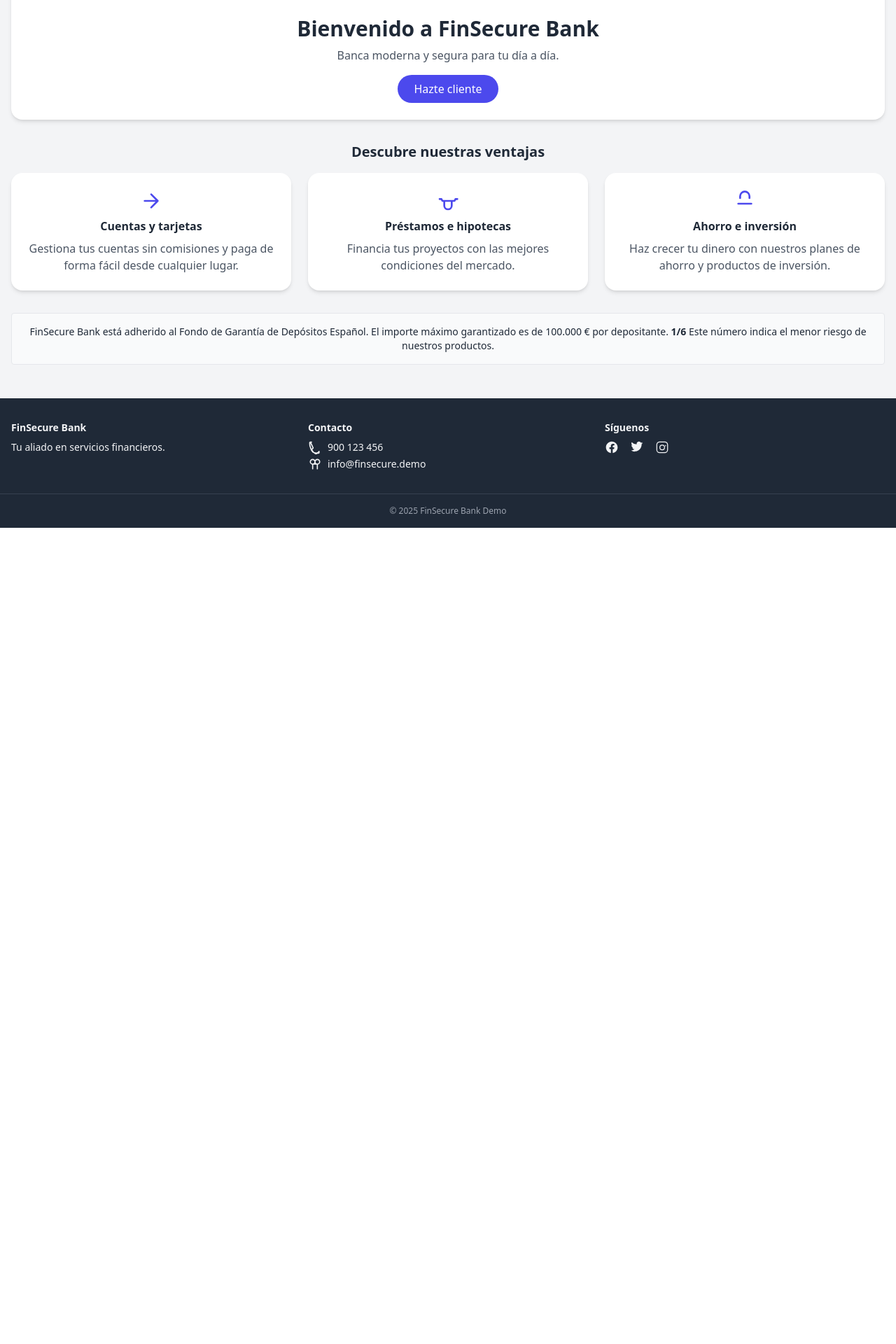
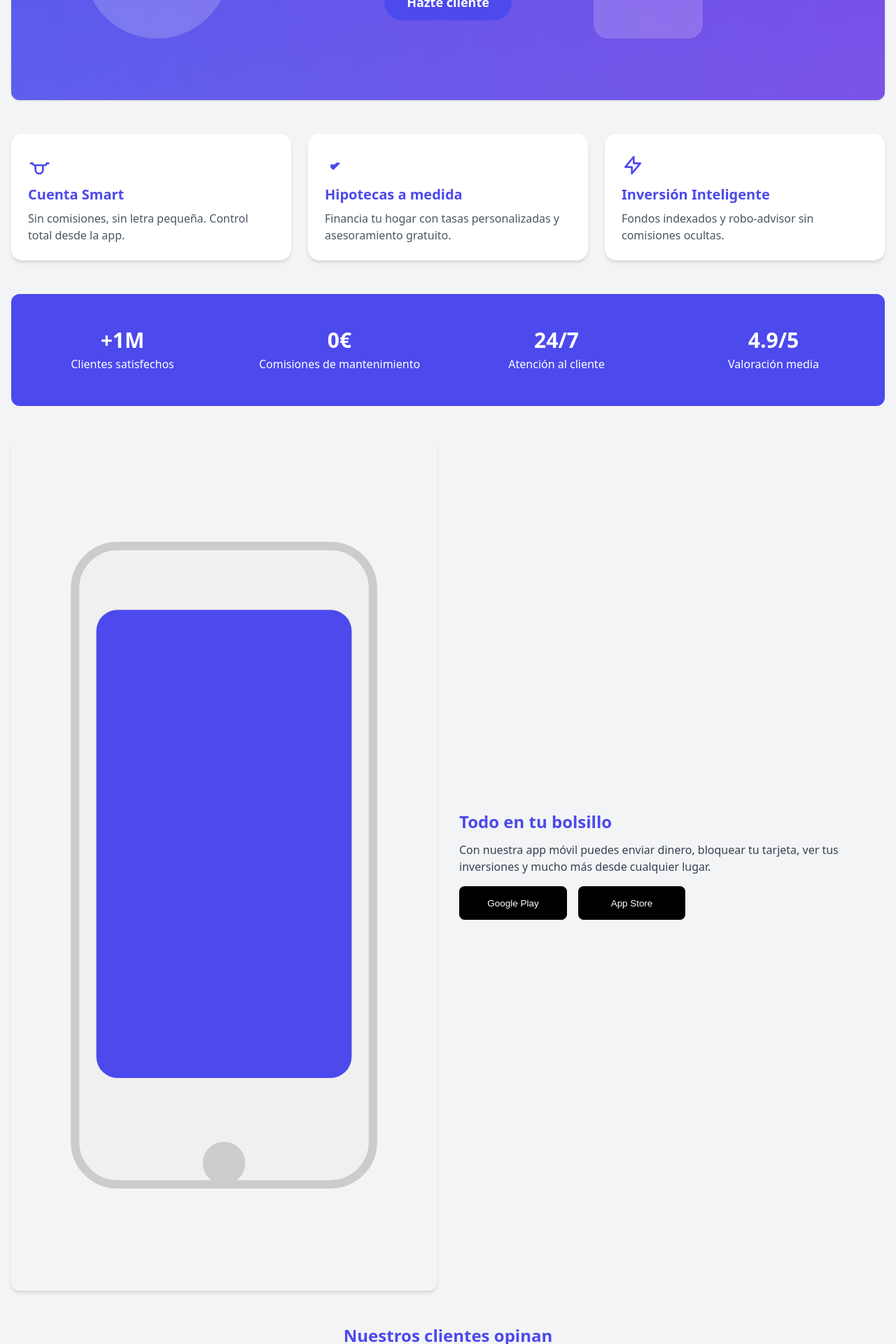
Before and after one commit to j0rd1s3rr4n0/FinSecure_Bank, a Flask app: page / in a window 1280 px wide. Shown: the part 321-2241 px from the top of the page at 70% size. Before the commit the page ends 1075 px from the top, so only its background shows below. Run offline with Flask 3, Linux system fonts and the light colour scheme; some libraries are stand-ins or nearby versions.

Commit message:
Enhance landing page with local SVG graphics

```diff
--- a/templates/index.html
+++ b/templates/index.html
@@ -1,40 +1,112 @@
 {% extends 'base.html' %}
-{% block title %}Welcome - FinSecure Bank{% endblock %}
+{% block title %}FinSecure Bank - Tu banca digital segura{% endblock %}
+
 {% block content %}
-<div class="bg-white rounded-2xl overflow-hidden shadow-md mb-8">
-  <img src="https://images.unsplash.com/photo-1521790365544-8d6f0a09f460?auto=format&fit=crop&w=1200&q=80" class="w-full h-60 object-cover" alt="Bank"/>
-  <div class="p-6 text-center">
-    <h1 class="text-3xl font-semibold mb-2">Bienvenido a FinSecure Bank</h1>
-    <p class="text-gray-600">Banca moderna y segura para tu día a día.</p>
+<!-- Hero principal con imagen o degradado -->
+<section class="relative bg-gradient-to-r from-indigo-500 to-purple-600 rounded-xl overflow-hidden shadow mb-12">
+  <img src="{{ url_for('static', filename='img/hero-bank.svg') }}" alt="Banca digital" class="w-full h-96 object-cover opacity-60">
+  <div class="absolute inset-0 flex flex-col justify-center items-center text-white text-center px-6">
+    <h1 class="text-4xl font-bold mb-3">Bienvenido a FinSecure Bank</h1>
+    <p class="text-lg mb-6">100% digital. 100% seguro. Sin comisiones.</p>
     {% if not session.get('user_id') %}
-    <a class="inline-block px-6 py-2 mt-4 rounded-full bg-primary text-white" href="{{ url_for('register') }}">Hazte cliente</a>
+    <a href="{{ url_for('register') }}" class="bg-primary hover:bg-primary-dark text-white px-8 py-3 rounded-full text-lg font-semibold transition">Hazte cliente</a>
     {% else %}
-    <a class="inline-block px-6 py-2 mt-4 rounded-full bg-primary text-white" href="{{ url_for('dashboard') }}">Ir a tu panel</a>
+    <a href="{{ url_for('dashboard') }}" class="bg-primary hover:bg-primary-dark text-white px-8 py-3 rounded-full text-lg font-semibold transition">Ir a tu panel</a>
     {% endif %}
   </div>
-</div>
+</section>
 
-{% if not session.get('user_id') %}
-<h2 class="text-xl font-semibold mb-4 text-center">Descubre nuestras ventajas</h2>
-<div class="grid md:grid-cols-3 gap-6 mb-8">
-  <div class="bg-white rounded-2xl shadow-md p-6 text-center">
-    <svg class="w-8 h-8 mx-auto text-primary mb-2" fill="none" stroke="currentColor" viewBox="0 0 24 24" xmlns="http://www.w3.org/2000/svg"><path stroke-linecap="round" stroke-linejoin="round" stroke-width="2" d="M5 12h14M12 5l7 7-7 7"/></svg>
-    <h3 class="font-semibold mb-2">Cuentas y tarjetas</h3>
-    <p class="text-gray-600">Gestiona tus cuentas sin comisiones y paga de forma fácil desde cualquier lugar.</p>
+<!-- Sección de servicios -->
+<section class="grid md:grid-cols-3 gap-6 mb-12">
+  <div class="bg-white p-6 rounded-2xl shadow-md hover:shadow-lg transition">
+    <div class="mb-3 text-primary text-3xl">
+      <svg class="w-8 h-8 inline" fill="none" stroke="currentColor" viewBox="0 0 24 24" xmlns="http://www.w3.org/2000/svg"><path stroke-linecap="round" stroke-linejoin="round" stroke-width="2" d="M3 10h2l1 2h13l1-2h2M16 13v4a4 4 0 01-8 0v-4"></path></svg>
+    </div>
+    <h3 class="text-xl font-semibold mb-2 text-primary">Cuenta Smart</h3>
+    <p class="text-gray-600">Sin comisiones, sin letra pequeña. Control total desde la app.</p>
   </div>
-  <div class="bg-white rounded-2xl shadow-md p-6 text-center">
-    <svg class="w-8 h-8 mx-auto text-primary mb-2" fill="none" stroke="currentColor" viewBox="0 0 24 24" xmlns="http://www.w3.org/2000/svg"><path stroke-linecap="round" stroke-linejoin="round" stroke-width="2" d="M3 10h2l1 2h13l1-2h2"/><path stroke-linecap="round" stroke-linejoin="round" stroke-width="2" d="M16 13v4a4 4 0 01-8 0v-4"/></svg>
-    <h3 class="font-semibold mb-2">Préstamos e hipotecas</h3>
-    <p class="text-gray-600">Financia tus proyectos con las mejores condiciones del mercado.</p>
+  <div class="bg-white p-6 rounded-2xl shadow-md hover:shadow-lg transition">
+    <div class="mb-3 text-primary text-3xl">
+      <svg class="w-8 h-8 inline" fill="none" stroke="currentColor" viewBox="0 0 24 24" xmlns="http://www.w3.org/2000/svg"><path stroke-linecap="round" stroke-linejoin="round" stroke-width="2" d="M9 12l2 2 4-4M7 12l2 2 4-4m-6 4l2 2 4-4"></path></svg>
+    </div>
+    <h3 class="text-xl font-semibold mb-2 text-primary">Hipotecas a medida</h3>
+    <p class="text-gray-600">Financia tu hogar con tasas personalizadas y asesoramiento gratuito.</p>
   </div>
-  <div class="bg-white rounded-2xl shadow-md p-6 text-center">
-    <svg class="w-8 h-8 mx-auto text-primary mb-2" fill="none" stroke="currentColor" viewBox="0 0 24 24" xmlns="http://www.w3.org/2000/svg"><path stroke-linecap="round" stroke-linejoin="round" stroke-width="2" d="M17 9V7a5 5 0 00-10 0v2M5 15h14"/></svg>
-    <h3 class="font-semibold mb-2">Ahorro e inversión</h3>
-    <p class="text-gray-600">Haz crecer tu dinero con nuestros planes de ahorro y productos de inversión.</p>
+  <div class="bg-white p-6 rounded-2xl shadow-md hover:shadow-lg transition">
+    <div class="mb-3 text-primary text-3xl">
+      <svg class="w-8 h-8 inline" fill="none" stroke="currentColor" viewBox="0 0 24 24" xmlns="http://www.w3.org/2000/svg"><path stroke-linecap="round" stroke-linejoin="round" stroke-width="2" d="M13 10V3L4 14h7v7l9-11h-7z"></path></svg>
+    </div>
+    <h3 class="text-xl font-semibold mb-2 text-primary">Inversión Inteligente</h3>
+    <p class="text-gray-600">Fondos indexados y robo-advisor sin comisiones ocultas.</p>
   </div>
-</div>
-<div class="bg-gray-50 border text-center text-sm p-4 rounded">
-  FinSecure Bank está adherido al Fondo de Garantía de Depósitos Español. El importe máximo garantizado es de 100.000 &euro; por depositante. <strong>1/6</strong> Este número indica el menor riesgo de nuestros productos.
-</div>
-{% endif %}
+</section>
+
+<!-- Beneficios -->
+<section class="bg-primary text-white py-12 rounded-xl mb-12">
+  <div class="grid md:grid-cols-4 gap-6 text-center px-4">
+    <div>
+      <div class="text-3xl font-bold mb-1">+1M</div>
+      <p>Clientes satisfechos</p>
+    </div>
+    <div>
+      <div class="text-3xl font-bold mb-1">0€</div>
+      <p>Comisiones de mantenimiento</p>
+    </div>
+    <div>
+      <div class="text-3xl font-bold mb-1">24/7</div>
+      <p>Atención al cliente</p>
+    </div>
+    <div>
+      <div class="text-3xl font-bold mb-1">4.9/5</div>
+      <p>Valoración media</p>
+    </div>
+  </div>
+</section>
+
+<!-- App móvil -->
+<section class="flex flex-col md:flex-row items-center gap-8 mb-12">
+  <div class="flex-1">
+    <img src="{{ url_for('static', filename='img/app-movil.svg') }}" alt="App FinSecure" class="w-full rounded-xl shadow-md">
+  </div>
+  <div class="flex-1">
+    <h2 class="text-2xl font-bold mb-3 text-primary">Todo en tu bolsillo</h2>
+    <p class="text-gray-700 mb-4">Con nuestra app móvil puedes enviar dinero, bloquear tu tarjeta, ver tus inversiones y mucho más desde cualquier lugar.</p>
+    <div class="flex gap-4">
+      <img src="{{ url_for('static', filename='img/google-play-badge.svg') }}" class="h-12" alt="Google Play">
+      <img src="{{ url_for('static', filename='img/app-store-badge.svg') }}" class="h-12" alt="App Store">
+    </div>
+  </div>
+</section>
+
+<!-- Testimonios -->
+<section class="mb-12">
+  <h2 class="text-2xl font-semibold text-center mb-4 text-primary">Nuestros clientes opinan</h2>
+  <div class="grid md:grid-cols-3 gap-6 text-sm text-gray-700">
+    <div class="bg-white p-4 rounded-xl shadow-sm">
+      <p class="italic">"FinSecure me devolvió el control financiero. Todo digital, fácil, y sin comisiones."</p>
+      <p class="mt-3 font-semibold">– Isabel P., Sevilla</p>
+    </div>
+    <div class="bg-white p-4 rounded-xl shadow-sm">
+      <p class="italic">"La mejor app bancaria que he probado. Y el soporte es top."</p>
+      <p class="mt-3 font-semibold">– Toni G., Palma</p>
+    </div>
+    <div class="bg-white p-4 rounded-xl shadow-sm">
+      <p class="italic">"Ya he recomendado FinSecure Bank a toda mi familia. Es otro nivel."</p>
+      <p class="mt-3 font-semibold">– Lucía M., Zaragoza</p>
+    </div>
+  </div>
+</section>
+
+<!-- Confianza y legal -->
+<section class="bg-gray-100 p-6 text-sm text-center rounded-xl shadow-inner mb-10">
+  <p>FinSecure Bank está adherido al Fondo de Garantía de Depósitos Español. El importe máximo garantizado es de <strong>100.000 €</strong> por depositante.</p>
+  <p class="mt-2 text-gray-500">Clasificación de riesgo: <strong>1/6</strong> (menor riesgo). Cumplimos con las directivas europeas PSD2 y la Ley de Protección de Datos (RGPD).</p>
+</section>
+
+<!-- CTA final -->
+<section class="text-center py-12">
+  <h3 class="text-2xl font-bold mb-3 text-primary">Empieza a gestionar tu dinero de forma inteligente</h3>
+  <p class="text-gray-600 mb-5">Hazte cliente de FinSecure Bank en menos de 5 minutos.</p>
+  <a href="{{ url_for('register') }}" class="inline-block px-8 py-3 rounded-full bg-primary text-white text-lg hover:bg-primary-dark transition">Abrir cuenta gratuita</a>
+</section>
 {% endblock %}
```
Also changed, not shown: README.md, static/img/app-movil.svg (added), static/img/app-store-badge.svg (added), static/img/google-play-badge.svg (added), static/img/hero-bank.svg (added).
